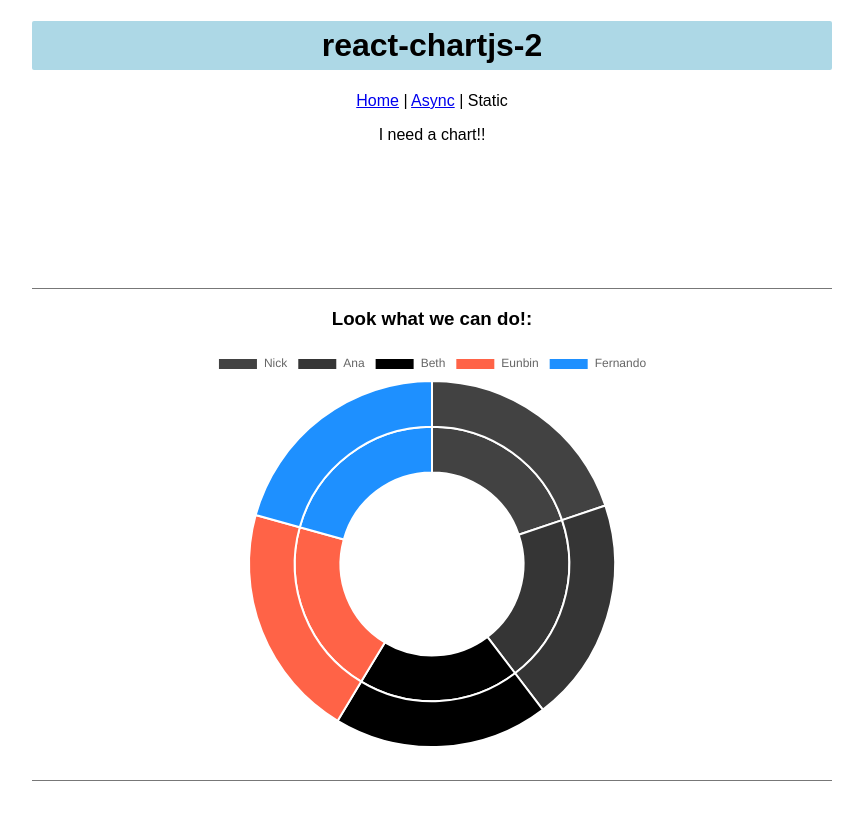
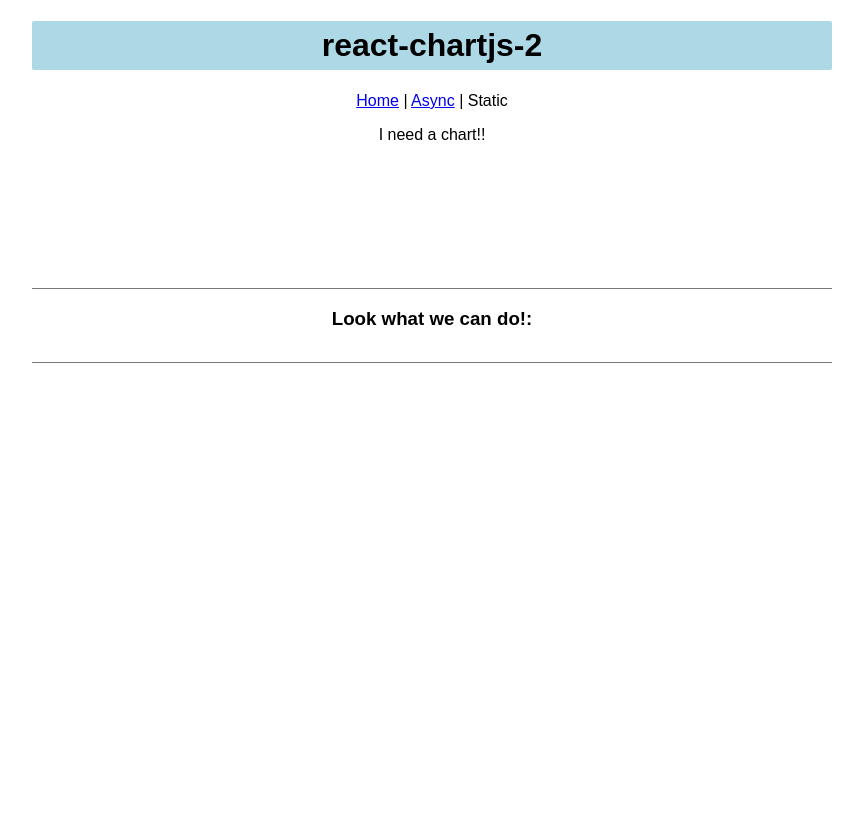
Before and after one commit to JacobHorstmeier/chartjs-sandbox, a React (Create React App) app: page /static in a window 1280 px wide. Shown: the top 820 px of the page, without its empty margins (208-1071 px from the left). Built offline with nearby package versions, Linux system fonts and the light colour scheme.

Commit message:
demo prepped

```diff
--- a/src/components/ChartDemos/LiveDemo/LiveDemo.js
+++ b/src/components/ChartDemos/LiveDemo/LiveDemo.js
@@ -1,38 +1,12 @@
 import React from 'react';
 import {Link} from 'react-router-dom';
 import VerticalDivider from './../VerticalDivider';
-import {Doughnut} from 'react-chartjs-2';
+
 
 
 
 const LiveDemo = () => {
-  const data = {
-    labels: ['Nick', 'Ana', 'Beth', 'Eunbin', 'Fernando'],
-    datasets: [
-      {
-        data: [23, 23, 22, 24, 24],
-        backgroundColor: [
-          '#424242',
-          '#353535',
-          '#000',
-          'tomato',
-          'dodgerblue'
-        ],
-        hoverBackgroundColor: '#FEFEFE'
-    },
-    {
-      data: [23, 23, 22, 24, 24],
-      backgroundColor: [
-        '#424242',
-        '#353535',
-        '#000',
-        'tomato',
-        'dodgerblue'
-      ],
-      hoverBackgroundColor: '#FEFEFE'
-  }
-    ]
-  }
+  const data = {};
 
   return (
     <main className="demo_wrapper">
@@ -41,7 +15,7 @@
       <VerticalDivider />
 
       <h3>Look what we can do!:</h3>
-      <Doughnut data={data} />
+      {/*Chart Here*/}
 
       <VerticalDivider />
 
```
